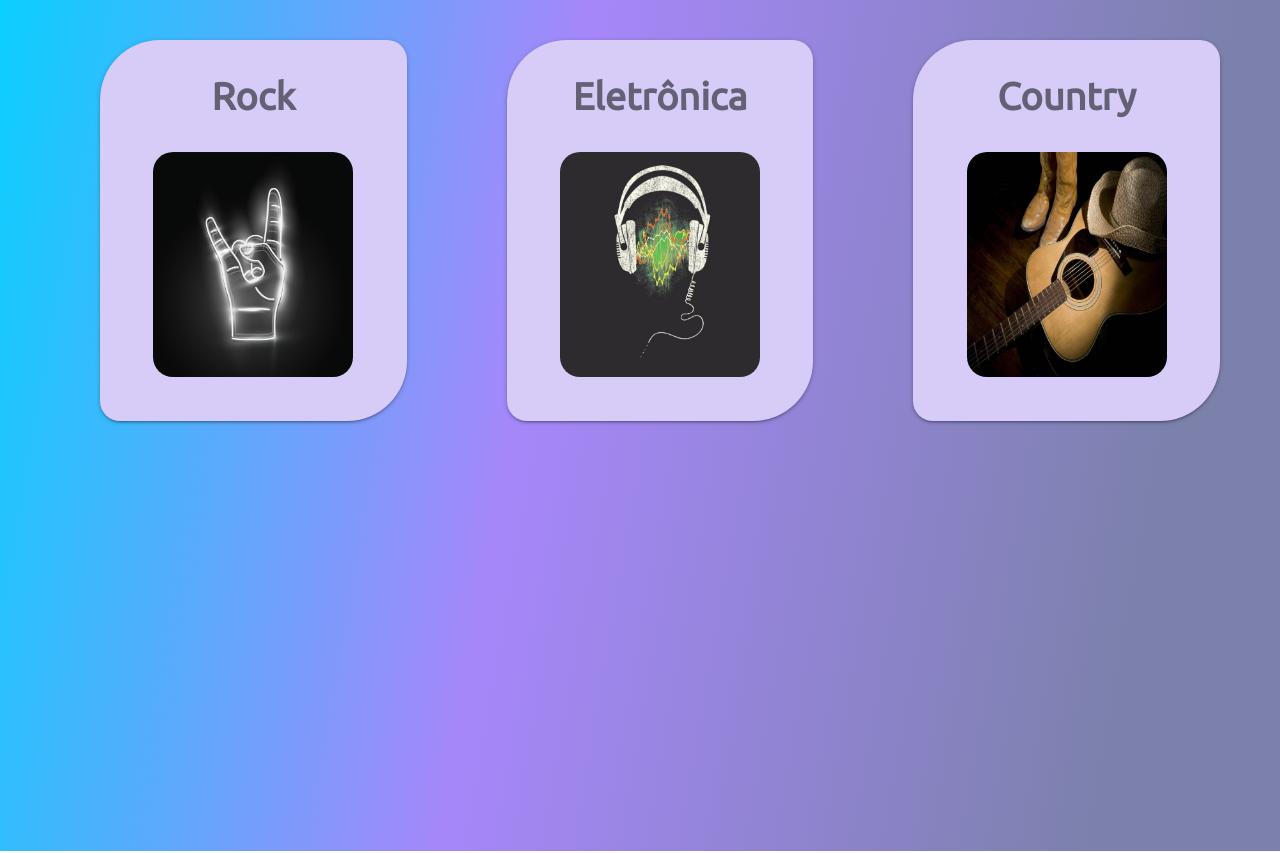
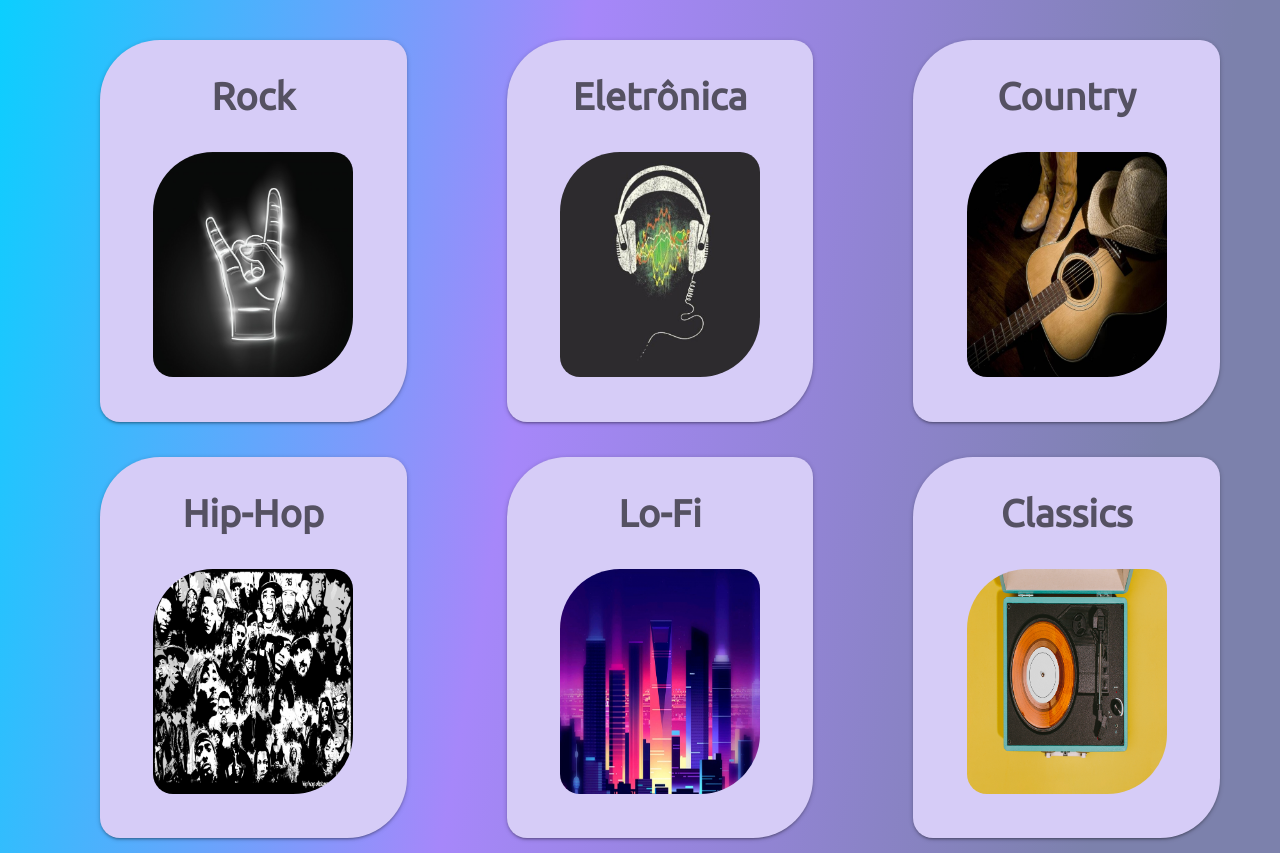
Before and after one commit to KauanLazzarin/Projeto-Site-Musica, a website: page src/views/allGenders.html in a window 1280 px wide. Shown: the part 245-1098 px from the top of the page. Drawn offline with nearby package versions, Linux system fonts and the light colour scheme.

Commit message:
página de gêneros melhorada

```diff
--- a/public/styles/allGenders.css
+++ b/public/styles/allGenders.css
@@ -6,7 +6,7 @@
 }
 img {
     max-width: 200px;
-    border-radius: 20px;
+    border-radius: 60px 20px 60px 20px;
 }
 .card {
     background-color: #d6ccf7;
@@ -16,6 +16,7 @@ img {
     margin-left: 100px;
     margin-top: 20px;
     border-radius: 60px 20px 60px 20px;
+    transition: 100ms;
 }
 .card h5 {
     display: flex;
@@ -25,10 +26,17 @@ img {
     font-size: 38px;
     font-weight: bold;
     opacity: 0.6;
+    color: black;
+}
+
+
+.card:hover {
+    opacity: 0.7;
 }
 
 .card-content {
     display: flex;
     align-items: center;
     justify-content: center;
+    cursor: pointer;
 }
--- a/src/views/allGenders.html
+++ b/src/views/allGenders.html
@@ -21,22 +21,52 @@
 
         <div class="main-container">
             <div class="card">
+                <a href="">
                     <h5>Rock</h5>
                     <div class="card-content">
                         <img src="../../public/assets/rock'nroll.jpg" alt="">
                     </div>
+                </a>
             </div>
             <div class="card">
+                <a href="">
                     <h5>Eletrônica</h5>
                     <div class="card-content">
                         <img src="../../public/assets/electronic.jpg" alt="">
                     </div>
+                </a>
             </div>
             <div class="card">
+                <a href="">
                     <h5>Country</h5>
                     <div class="card-content">
                         <img src="../../public/assets/country.jpg" alt="">
                     </div>
+                </a>
+            </div>
+            <div class="card">
+                <a href="">
+                    <h5>Hip-Hop</h5>
+                    <div class="card-content">
+                        <img src="../../public/assets/hiphop.png" alt="">
+                    </div>
+                </a>
+            </div>
+            <div class="card">
+                <a href="">
+                    <h5>Lo-Fi</h5>
+                    <div class="card-content">
+                        <img src="../../public/assets/lo-fi.png" alt="">
+                    </div>
+                </a>
+            </div>
+            <div class="card">
+                <a href="">
+                    <h5>Classics</h5>
+                    <div class="card-content">
+                        <img src="../../public/assets/vintage.png" alt="">
+                    </div>
+                </a>
             </div>
 
         </div>
```
Also changed, not shown: public/assets/hiphop.png (added), public/assets/lo-fi.png (added), public/assets/vintage.png (added). Lines whose indentation alone changed are shown as unchanged.
